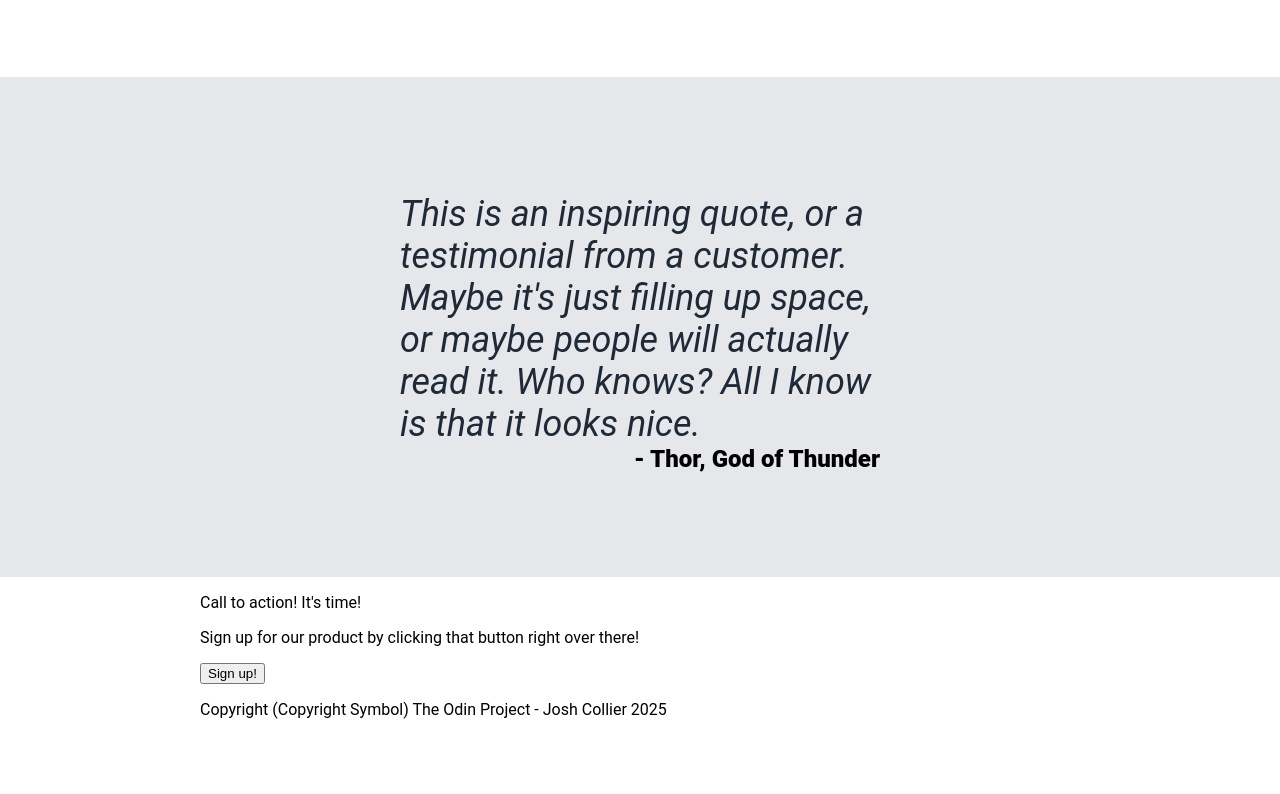
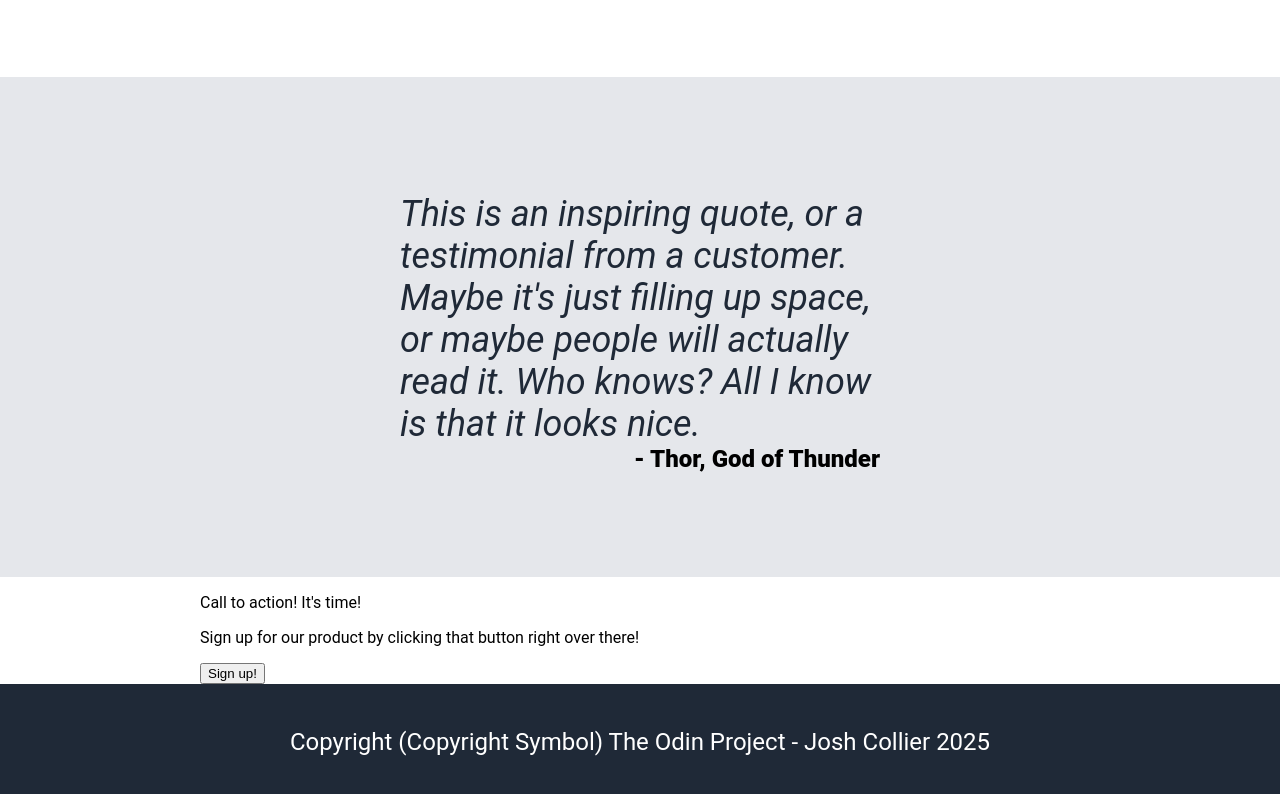
Before and after one commit to Blade21Shade/ODIN-Landing-Page, a plain HTML site: page projectFolder/index.html in a window 1280 px wide. Shown: the part 813-1607 px from the top of the page. Before the commit the page ends 1548 px from the top, so only its background shows below. Drawn offline with Linux system fonts and the light colour scheme.

Commit message:
Footer
First and probably final pass on the footer

stylesheet.css
- Just styling stuff

```diff
--- a/projectFolder/stylesheet.css
+++ b/projectFolder/stylesheet.css
@@ -159,5 +159,10 @@ body {
 
 
 .footer {
-    padding: 0px 200px;
+    padding: 20px 200px;
+    background-color: #1f2937;
+    text-align: center;
+
+    color: white;
+    font-size: 24px;
 }
```
